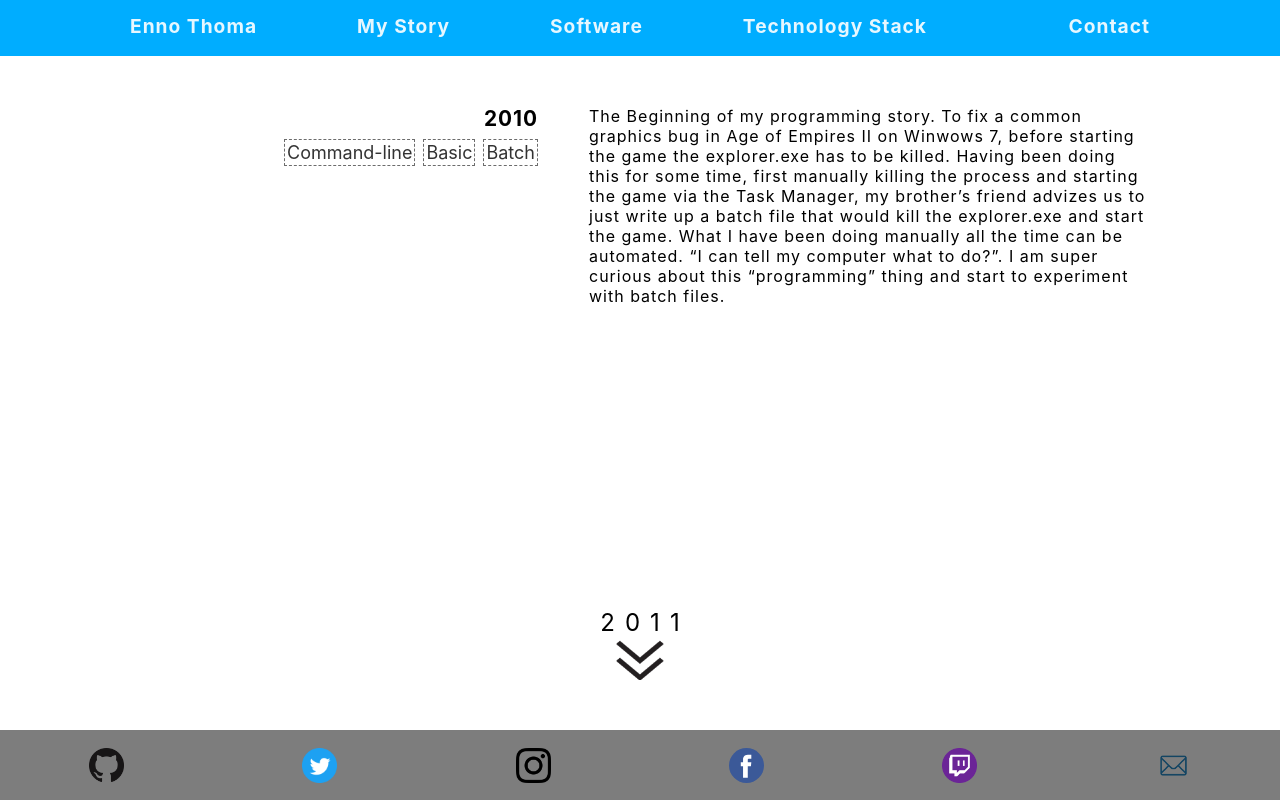
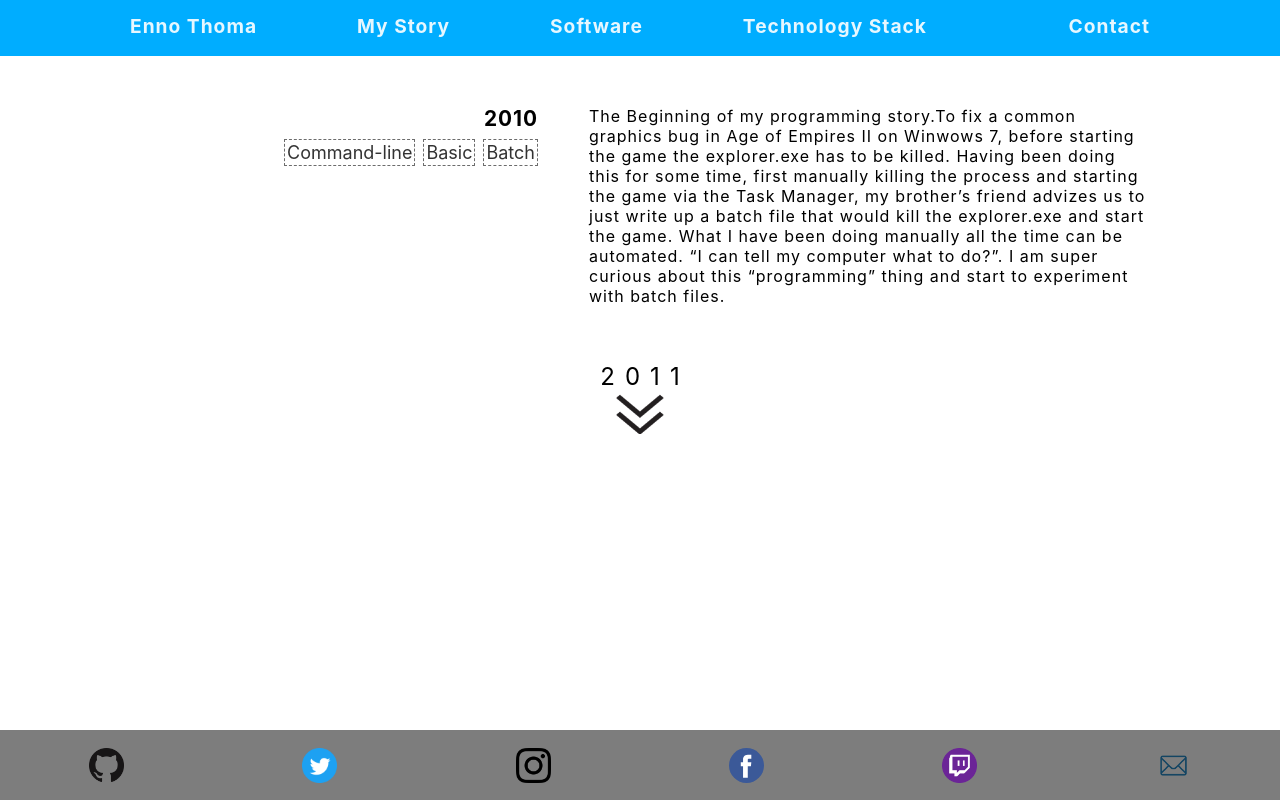
Before and after one commit to ennoente/Website, a React (Create React App) app: page /my-story in a window 1280 px wide. Built offline with nearby package versions, Linux system fonts and the light colour scheme.

Commit message:
Storypart 5 done.

```diff
--- a/src/ContentPages/MyStory/MyStory.css
+++ b/src/ContentPages/MyStory/MyStory.css
@@ -1,8 +1,6 @@
 .read_more {
-    position: absolute;
-
     width: 100%;
-    height: 96px;
+    height: 80px;
     bottom: 0;
 }
 
@@ -13,7 +11,7 @@
     height: 40px;
 
     margin-left: calc(50% - 24px);
-    margin-top: calc(96px - 48px);
+    margin-top: calc(80px - 48px);
 }
 
 .read_more:active {
@@ -32,7 +30,6 @@
     text-indent: 10px;
 
     left: 50%;
-    top: 16px;
     transform: translateX(-50%);
 
 }
--- a/src/ContentPages/MyStory/MyStory.js
+++ b/src/ContentPages/MyStory/MyStory.js
@@ -5,6 +5,7 @@
 import Storypart2 from './Storypart/impl/Storypart2';
 import Storypart3 from './Storypart/impl/Storypart3';
 import Storypart4 from './Storypart/impl/Storypart4';
+import Storypart5 from './Storypart/impl/Storypart5';
 
 import DownArrows from './img/down_arrows.png';
 
@@ -17,13 +18,15 @@
         <Storypart1 key={1} />,
         <Storypart2 key={2} />,
         <Storypart3 key={3} />,
-        <Storypart4 key={4} />
+        <Storypart4 key={4} />,
+        <Storypart5 key={5} />
     ];
 
     nextStoryDates = [
         '2011',
         '2012',
-        '2013'
+        '2013',
+        '2014-2016'
     ];
 
     constructor(props) {
@@ -55,7 +58,6 @@
                     <span>{this.state.nextStoryDate}</span>
                     <img className={'down_arrows'} src={DownArrows}/>
                 </div>
-
             </div>
         );
     }
--- a/src/ContentPages/MyStory/Storypart/Storypart.css
+++ b/src/ContentPages/MyStory/Storypart/Storypart.css
@@ -4,7 +4,7 @@
     height: 100%;
     overflow: auto;
 
-    margin-bottom: 128px;
+    margin-bottom: 56px; /* 128 */
 }
 
 .storypart span {
--- a/src/ContentPages/MyStory/Storypart/Storypart.js
+++ b/src/ContentPages/MyStory/Storypart/Storypart.js
@@ -23,7 +23,7 @@
         return (
             <div ref={this.divToFocus} className='storypart'>
                 <DateTagContainer date={this.props.date} tags={this.props.tags}/>
-                <TextContainer text={this.props.text}/>
+              <TextContainer text={this.props.text} />
             </div>
         );
     }
--- a/src/ContentPages/MyStory/Storypart/impl/Storypart1.js
+++ b/src/ContentPages/MyStory/Storypart/impl/Storypart1.js
@@ -12,8 +12,9 @@
                 'Command-line'
             ]
         }
-        text={'The Beginning of my programming story.\n' +
+        text={'The Beginning of my programming story.' +
         'To fix a common graphics bug in Age of Empires II on Winwows 7, before starting the game the explorer.exe has to be killed. Having been doing this for some time, first manually killing the process and starting the game via the Task Manager, my brother’s friend advizes us to just write up a batch file that would kill the explorer.exe and start the game. What I have been doing manually all the time can be automated. “I can tell my computer what to do?”. I am super curious about this “programming” thing and start to experiment with batch files. '}
+
     />
 );
 
--- a/src/ContentPages/MyStory/Storypart/impl/Storypart4.js
+++ b/src/ContentPages/MyStory/Storypart/impl/Storypart4.js
@@ -10,7 +10,7 @@
             'QML',
             'Android'
         ]}
-        text={'I do an internship at a big E-Commerce company. Being in the IT branch I am introduced to Qt and its language, QML. Being the nerd I am, I program Monopoly another time, this time with Qt/QML.\n' +
+        text={'I do an internship at a local E-Commerce company. Being in the IT branch I am introduced to Qt and its language, QML. Being the nerd I am, I program Monopoly another time, this time with Qt/QML.\n' +
         'During that time, I come across Necessitas, a Qt port for Android. This idea fascinates me. To this point, I have never thought about my software being seriously used by other people. I’ve just loved experimenting with code and maybe showing it to friends. But making an app that other people, strangers from the Internet, could install and use? That would be awesome!'}
     />
 );
--- /dev/null
+++ b/src/ContentPages/MyStory/Storypart/impl/Storypart5.js
@@ -0,0 +1,15 @@
+import React from 'react';
+import Storypart from '../Storypart';
+
+const storypart5 = () => (
+  <Storypart
+    date={'2014-2016'}
+    tags={[
+      'Break'
+    ]}
+    text={'My efforts to program Android apps go unsuccessful. The idea of sharing my software has changed my mindset about programming, though.\n' +
+    'Not being able to program Android I take a break from programming.'}
+  />
+);
+
+export default storypart5;
```
